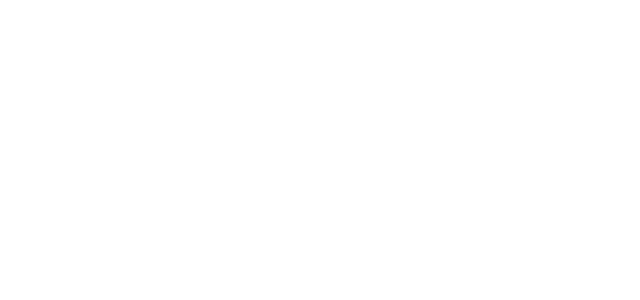
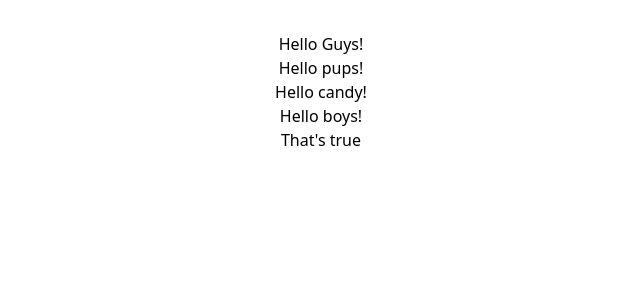
Before and after one commit to KotSerhii/react-2025-test, a React (Vite) app: page / in a window 1280 px wide. Shown: the top 300 px of the page, without its empty margins (319-959 px from the left). Built offline with nearby package versions, Linux system fonts and the light colour scheme.

Commit message:
Commit Lesson1

```diff
--- a/src/App.tsx
+++ b/src/App.tsx
@@ -1,10 +1,16 @@
 import './App.css'
+import MyComponent from "./components/MyComponent.tsx";
+import MyOwnComponent from "./components/MyOwnComponent.tsx";
 
 function App() {
 
     return (
         <>
-
+            <MyComponent text={'Hello Guys!'}/>
+            <MyComponent text={'Hello pups!'}/>
+            <MyComponent text={'Hello candy!'}/>
+            <MyComponent text={'Hello boys!'}/>
+            <MyOwnComponent text={"That's true"}/>
         </>
     )
 }
--- /dev/null
+++ b/src/components/MyComponent.tsx
@@ -0,0 +1,9 @@
+import type {FC} from "react";
+
+type MyComponentPropType = { text: string };
+
+const MyComponent: FC<MyComponentPropType>=({text})=> {
+    return <div>{text}</div>
+
+}
+export default MyComponent;
--- /dev/null
+++ b/src/components/MyOwnComponent.tsx
@@ -0,0 +1,12 @@
+import type {FC} from "react";
+
+type MyComponentPropType = { text: string };
+const MyOwnComponent:FC<MyComponentPropType> = ({text}) => {
+    return (
+        <div>
+            {text}
+        </div>
+    );
+};
+
+export default MyOwnComponent;
```
